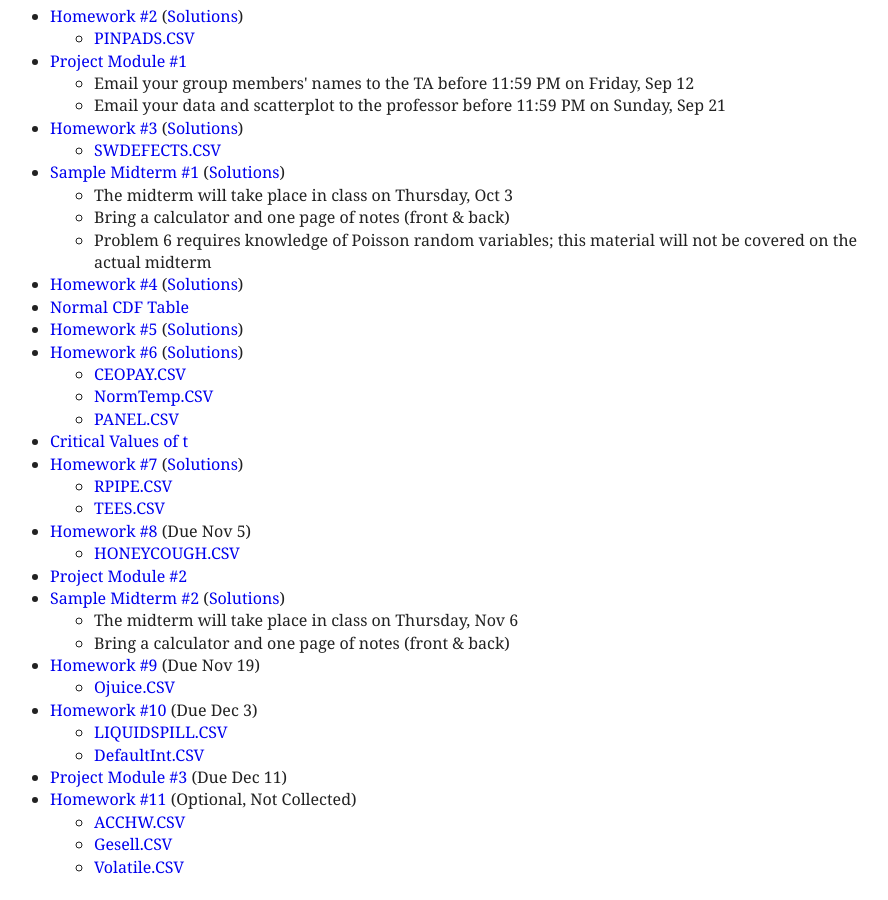
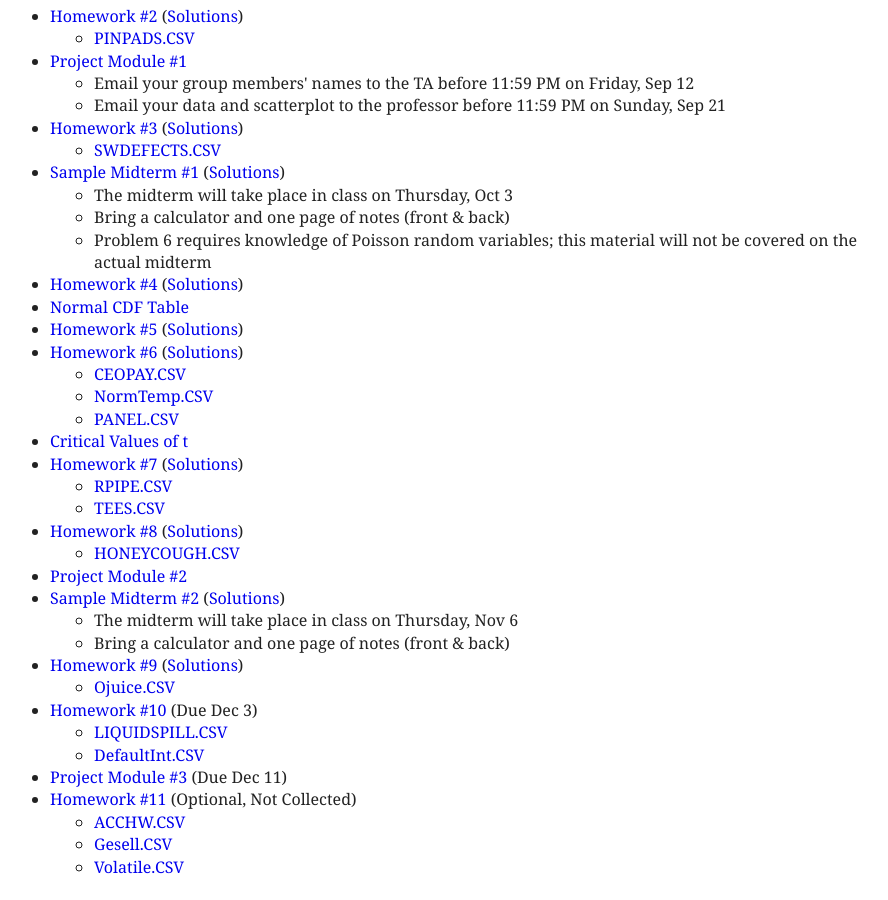
Before and after one commit to patperry/patperry.github.com, a Jekyll site: the page built from course/ub0103/index.html, in a window 1280 px wide and 900 px high, scrolled down 1771 px. Shown: the whole window, without its empty margins (202-1090 px from the left). Built offline with Jekyll 4.4.1, drawn with Linux system fonts in a browser that asks for light colours.

Commit message:
Add missing solutions

```diff
--- a/course/ub0103/index.html
+++ b/course/ub0103/index.html
@@ -188,7 +188,7 @@ stylesheet: /css/main.css?v=1
       <li><a href="data/TEES.CSV">TEES.CSV</a>
     </ul>
   <li><a href="hw/hw08.pdf">Homework #8</a>
-    (Due Nov&nbsp;5)
+    (<a href="hw/hw08sol.pdf">Solutions</a>)
     <ul>
       <li><a href="data/HONEYCOUGH.CSV">HONEYCOUGH.CSV</a>
     </ul>
@@ -200,7 +200,7 @@ stylesheet: /css/main.css?v=1
       <li>Bring a calculator and one page of notes (front &amp; back)
     </ul>
   <li><a href="hw/hw09.pdf">Homework #9</a>
-    (Due Nov&nbsp;19)
+    (<a href="hw/hw09sol.pdf">Solutions</a>)
     <ul>
       <li><a href="data/Ojuice.CSV">Ojuice.CSV</a>
     </ul>
```
Also changed, not shown: 2 other files.
